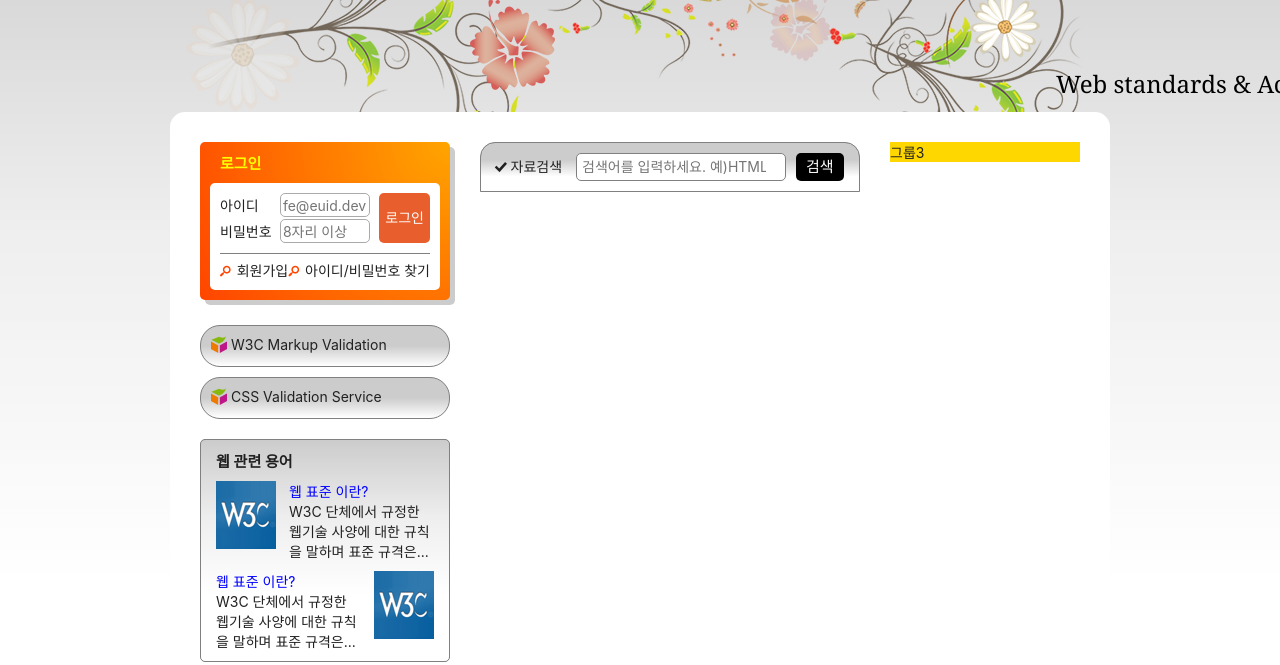
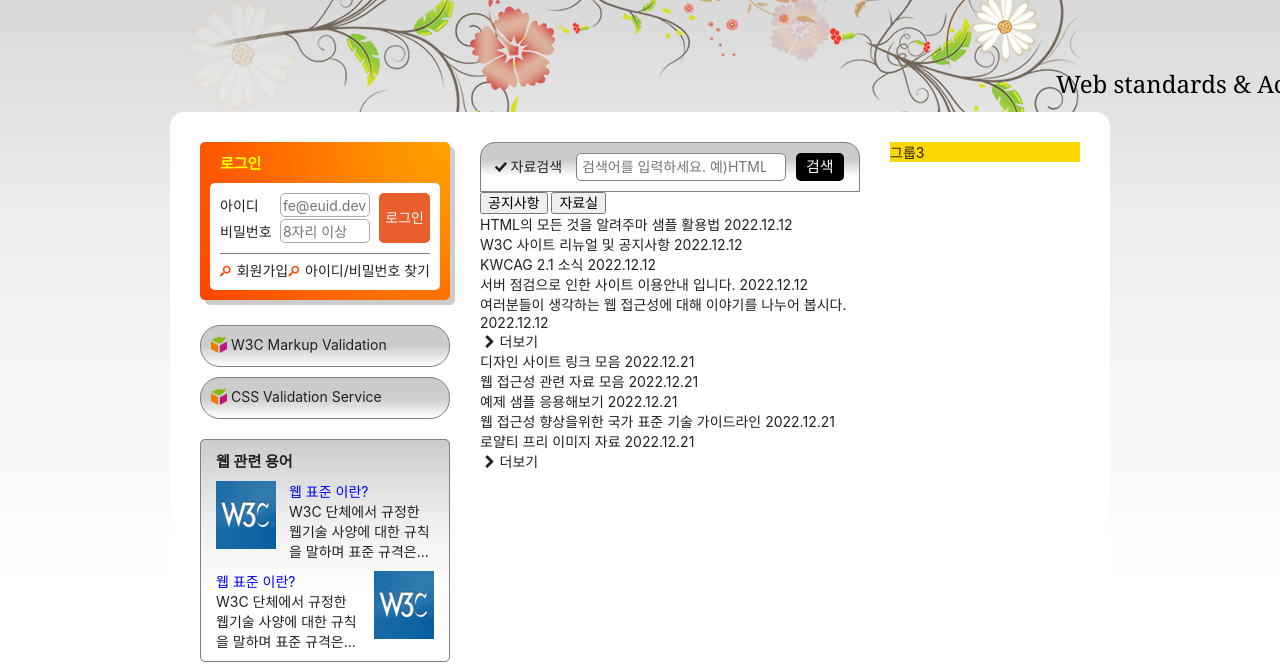
Before and after one commit to bsw98/HTML5, a plain HTML site: page index.html in a window 1280 px wide. Shown: the part 135-800 px from the top of the page. Drawn offline with Linux system fonts and the light colour scheme; a web font is replaced by a local one.

Commit message:
borad 마크업

```diff
--- a/index.html
+++ b/index.html
@@ -206,7 +206,67 @@
             <button type="submit" class="button-fill button">검색</button>
           </div>
         </fieldset>
-      </form></div>
+      </form>
+      <div class="board">
+        <div class="tab-list" role="tablist">
+          <button type="button" class="tab" role="tab" aria-selected="true" aria-controls="notice" id="noticeButton">공지사항</button>
+          <button type="button" class="tab" role="tab" aria-selected="false" aria-controls="archive" id="archiveButton">자료실</button>
+        </div>
+        <div class="notice tab-panel" role="tabpanel" id="notice" aria-labelledby="noticeButton">
+          <ul class="board-list">
+            <li>
+              <a class="icon-stop" href="/">HTML의 모든 것을 알려주마 샘플 활용법</a>
+              <time datetime="2022-12-12T13:53:45">2022.12.12</time>
+            </li>
+            <li>
+              <a class="icon-stop" href="/">W3C 사이트 리뉴얼 및 공지사항</a>
+              <time datetime="2022-12-12T13:53:45">2022.12.12</time>
+            </li>
+            <li>
+              <a class="icon-stop" href="/">KWCAG 2.1 소식</a>
+              <time datetime="2022-12-12T13:53:45">2022.12.12</time>
+            </li>
+            <li>
+              <a class="icon-stop" href="/">서버 점검으로 인한 사이트 이용안내 입니다.</a>
+              <time datetime="2022-12-12T13:53:45">2022.12.12</time>
+            </li>
+            <li>
+              <a class="icon-stop" href="/">여러분들이 생각하는 웹 접근성에 대해 이야기를 나누어 봅시다.</a>
+              <time datetime="2022-12-12T13:53:45">2022.12.12</time>
+            </li>
+          </ul>
+          <a href="/" class="board-more icon-plus" aria-labelledby="noticeButton">더보기</a>
+        </div>
+
+        <div class="archive tab-panel" role="tabpanel" id="archive" aria-labelledby="archiveButton">
+          <ul class="board-list">
+            <li>
+              <a class="icon-stop" href="/">디자인 사이트 링크 모음</a>
+              <time datetime="2022-12-21T13:53:45">2022.12.21</time>
+            </li>
+            <li>
+              <a class="icon-stop" href="/">웹 접근성 관련 자료 모음</a>
+              <time datetime="2022-12-21T13:53:45">2022.12.21</time>
+            </li>
+            <li>
+              <a class="icon-stop" href="/">예제 샘플 응용해보기</a>
+              <time datetime="2022-12-21T13:53:45">2022.12.21</time>
+            </li>
+            <li>
+              <a class="icon-stop" href="/">웹 접근성 향상을위한 국가 표준 기술 가이드라인</a>
+              <time datetime="2022-12-21T13:53:45">2022.12.21</time>
+            </li>
+            <li>
+              <a class="icon-stop" href="/">로얄티 프리 이미지 자료</a>
+              <time datetime="2022-12-21T13:53:45">2022.12.21</time>
+            </li>
+          </ul>
+          <a href="/" class="board-more icon-plus" aria-labelledby="archiveButton">더보기</a>
+        </div>
+      </div>
+
+
+    </div>
     <div class="group group3">그룹3</div>
   </main>
   <article class="slogan">슬로건</article>
```
